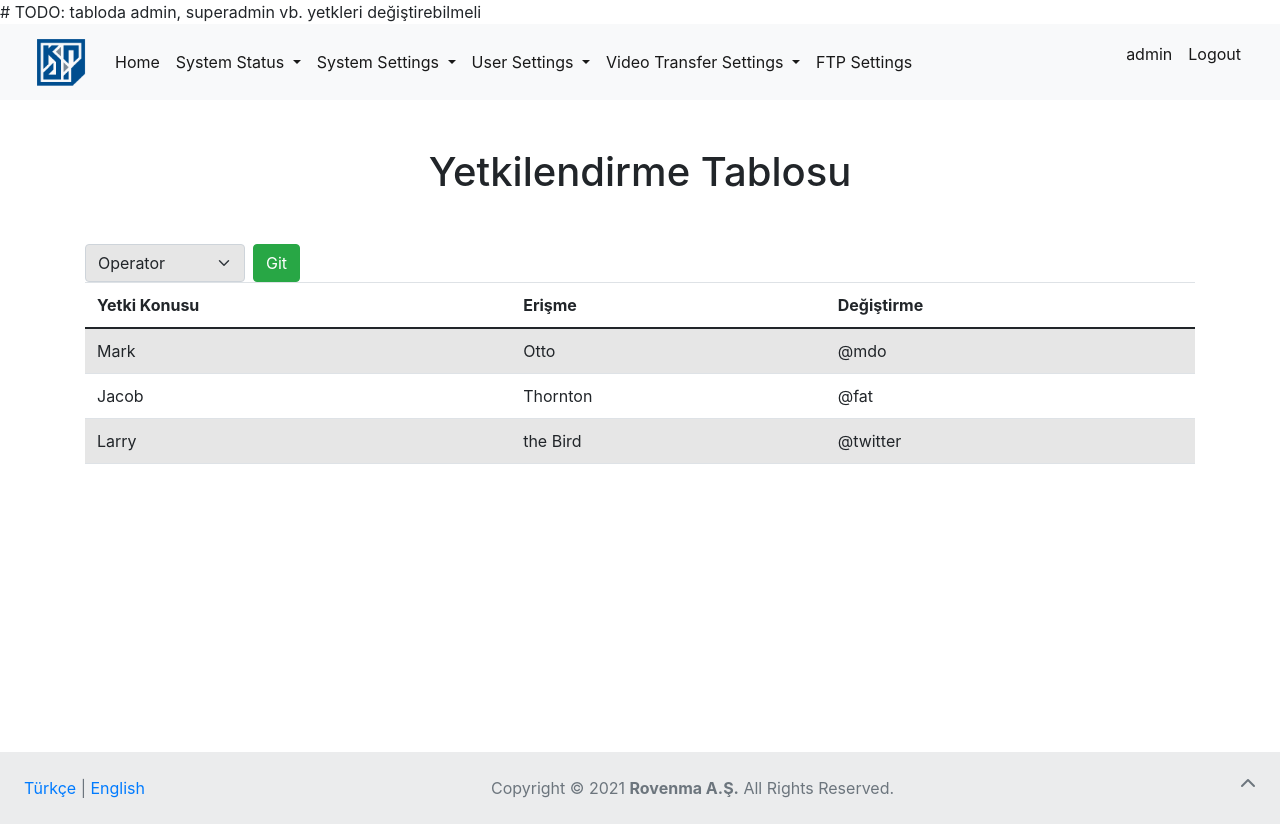
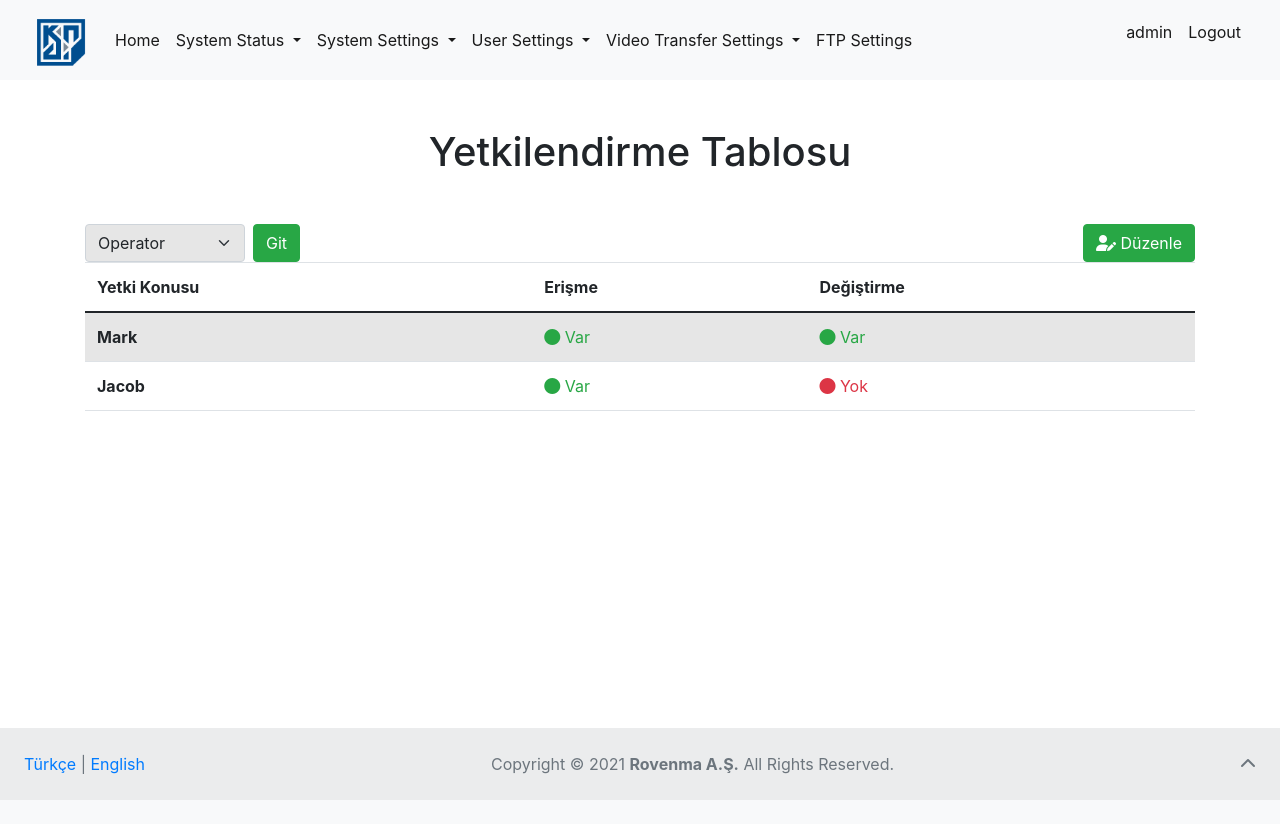
Before and after one commit to egepaksoy/rovenmawebportal, a Django app: page /authorization in a window 1280 px wide. After the commit the page ends 800 px from the top, so only its background shows below. Run offline with Django 3.2, Linux system fonts and the light colour scheme; a user stored in the database is signed in; data comes from the database, SQL or seed files in the repository; both versions use the stored data as it was after the commit; some libraries are stand-ins or nearby versions.

Commit message:
sayfanın dizaynı yapıldı

```diff
--- a/templates/user/authorization.html
+++ b/templates/user/authorization.html
@@ -1,4 +1,4 @@
-# TODO: tabloda admin, superadmin vb. yetkleri değiştirebilmeli
+<!-- TODO: tabloda admin, superadmin vb. yetkleri değiştirebilmeli -->
 {% extends 'base.html' %} {% block head %}
 <title>Yetki</title>
 <style media="screen">
@@ -29,7 +29,11 @@
       </div>
       <input class="btn btn-success table-ic ml-2" type="submit" value="Git" />
     </form>
-
+    {% if superuser %}
+    <a href="{% url 'user_edit' %}" style="float: right" class="btn btn-success"
+      ><i class="fas fa-user-edit"></i> Düzenle</a
+    >
+    {% endif %}
     <table class="table table-striped">
       <thead>
         <tr>
@@ -40,19 +44,14 @@
       </thead>
       <tbody>
         <tr>
-          <td>Mark</td>
-          <td>Otto</td>
-          <td>@mdo</td>
+          <th>Mark</th>
+          <td><i class="fas text-success fa-circle"></i><span class="text text-success"> Var</span></td>
+          <td><i class="fas text-success fa-circle"></i><span class="text text-success"> Var</span></td>
         </tr>
         <tr>
-          <td>Jacob</td>
-          <td>Thornton</td>
-          <td>@fat</td>
-        </tr>
-        <tr>
-          <td>Larry</td>
-          <td>the Bird</td>
-          <td>@twitter</td>
+          <th>Jacob</th>
+          <td><i class="fas text-success fa-circle"></i><span class="text text-success"> Var</span></td>
+          <td><i class="fas text-danger fa-circle"></i><span class="text text-danger"> Yok</span></td>
         </tr>
       </tbody>
     </table>
--- a/user/urls.py
+++ b/user/urls.py
@@ -10,4 +10,5 @@ urlpatterns = [
     path('delete/<str:username>', views.delete_user, name='delete'),
     path('change-password/<str:username>/', views.pass_change, name='pass_change'),
     path('authorization', views.authorization, name="auth"),
+    path('authorization/edit', views.edit, name="user_edit"),
 ]
--- a/user/views.py
+++ b/user/views.py
@@ -8,21 +8,31 @@ from django.contrib.auth.decorators import login_required
 from page_articles.models import *
 
 
+def edit(request):
+    return HttpResponse("ede")
+
 def authorization(request):
-    lang = "EN"
-    cookie_lang = request.COOKIES.get("lang")
-    for article in RemoteAccessArticles.objects.all():
-        if cookie_lang == article.lang:
-            lang = article.lang
-            break
+    if request.user.is_authenticated:
+        lang = "EN"
+        cookie_lang = request.COOKIES.get("lang")
+        for article in RemoteAccessArticles.objects.all():
+            if cookie_lang == article.lang:
+                lang = article.lang
+                break
 
-    navbar = NavbarFooterArticles.objects.get(lang=lang)
+        navbar = NavbarFooterArticles.objects.get(lang=lang)
 
-    context = {
-        "navbar_articles": navbar,
-    }
+        context = {
+            "navbar_articles": navbar,
+            "superuser": False,
+        }
 
-    return render(request, "user/authorization.html", context=context)
+        if request.user.is_superuser:
+            context["superuser"] = True
+
+        return render(request, "user/authorization.html", context=context)
+
+    return redirect('login')
 
 def pass_change(request, username):
     lang = "EN"
```
Also changed, not shown: db.sqlite3.
